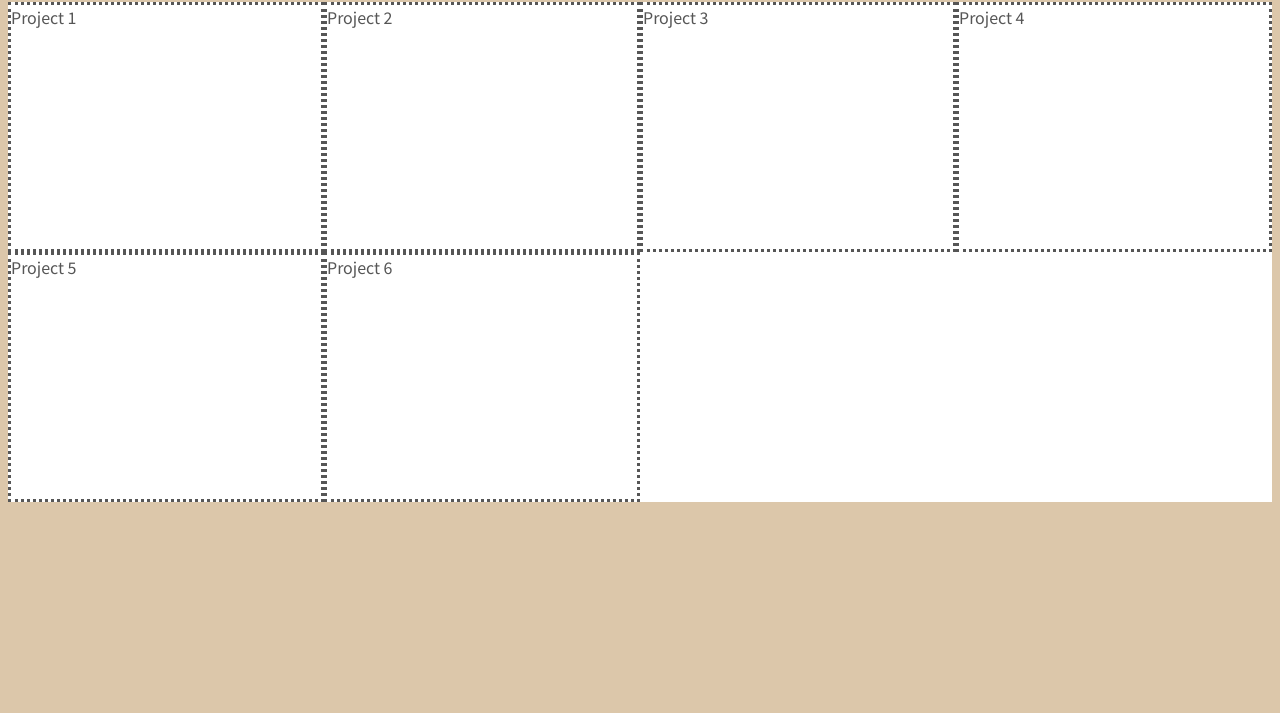
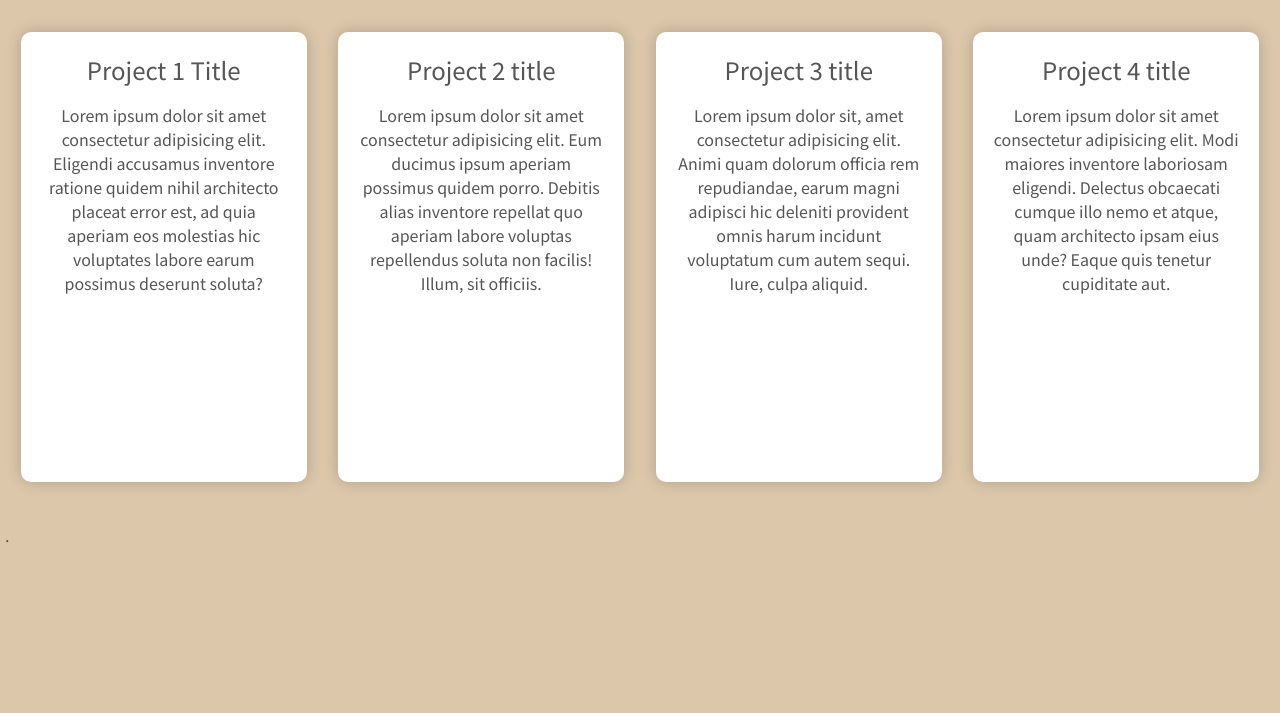
Before and after one commit to KLPainter/Portfolio, a website: page html/projects.html in a window 1280 px wide. Shown: the part 87-800 px from the top of the page. Drawn offline with Linux system fonts and the light colour scheme.

Commit message:
Good enough!

```diff
--- a/css/about.css
+++ b/css/about.css
@@ -34,4 +34,5 @@ body {
 img {
     width: 300px;
     float: right;
+    padding: 15px;
 }
--- a/css/launch.css
+++ b/css/launch.css
@@ -13,21 +13,29 @@ $body-color: $color-apple-core;
 $text-color: $color-blackboard;
 
 body {
-    padding: 0px;
     background-color: $body-color;
     font-family: 'Noto Sans KR', sans-serif;
     color: $text-color;
     opacity: 0;
     animation: 750ms ease-in 0s 1 normal forwards fadeIn;
-    display: grid;
-    grid-template-columns: 1 fr;
+    display: flex;
+    flex-direction: column;
+    justify-content: space-between;
     div {
+        /* border: 1px solid black; */
+        /* width: 50%; */
+        display: flex;
+        flex-direction: column;
+        text-align: center;
         align-self: center;
         justify-self: center;
     }
     img {
         align-self:  center;
         justify-self: center;
+    }
+    h1, h2 {
+        margin: 5px;
     }
 }
 
@@ -42,9 +50,9 @@ body {
 
 @media (min-width: 700px) {
     body {
-        grid-template-columns: 1fr 1fr;
-        img {
-            justify-self: end;
+        flex-direction: row;
+        div {
+            width: 50%;
         }
     }
 
--- a/css/main.css
+++ b/css/main.css
@@ -14,6 +14,7 @@ $color-background: $color-blueberry;
 $color-arrows: $color-apple-core;
 
 body {
+    margin: 0px;
     background-color: $color-background;
 }
 
@@ -23,7 +24,7 @@ nav {
     display: grid;
     text-align: center;
     grid-template-columns: [home] 1fr [projects] 1fr [about] 1fr [contact] 1fr;
-    grid-template-rows: 50px [visible-line] 200px [hidden-line] 100px auto;
+    grid-template-rows: 70px [visible-line] 200px [hidden-line] 100px auto;
     *{
          /* border: 1px solid red;  */
     }
@@ -44,7 +45,6 @@ nav {
 }
 
 #pointer-home, #pointer-projects, #pointer-about, #pointer-contact {
-    /* border: 1px solid blue; */
     position: relative;
 }
 
@@ -61,15 +61,18 @@ nav {
     display: block;
     position: absolute;
     transform: rotate(45deg);
-    animation-name: rise;
-    animation-duration: 500ms;
-    animation-fill-mode: forwards;
     &.visible {
+        animation-name: rise;
+        animation-duration: 500ms;
+        animation-fill-mode: forwards;
         animation-direction: forward;
         /* grid-row-start: visible-line; */
     }
     &.hidden {
-        animation-direction: reverse;
+        /* animation-name: rise;
+        animation-duration: 500ms;
+        animation-fill-mode: forwards;
+        animation-direction: reverse; */
         /* grid-row-start: hidden-line; */
     }
 }
--- a/css/projects.css
+++ b/css/projects.css
@@ -13,6 +13,7 @@ $body-color: $color-apple-core;
 $text-color: $color-blackboard;
 
 body {
+    padding: 5px;
     background-color: $body-color;
     font-family: 'Noto Sans KR', sans-serif;
     color: $text-color;
@@ -32,12 +33,31 @@ body {
 
 #page {
     margin: auto;
-    background-color: white;
+    background-color: $body-color;
     height: 500px;
     width: 100%;
     display: grid;
     grid-template-columns: repeat(auto-fit, minmax(300px, 1fr));
-    div {
-        border-style: dotted;
-    }
 }
+
+.card {
+  background-color: white;
+  width: 90%;
+  height: 90%;
+  align-self: center;
+  justify-self: center;
+  border-radius: 10px;
+  box-shadow: 0 0 15px rgba(0,0,0,0.2);
+}
+
+.content {
+  text-align: center;
+  margin: 10px;
+  padding: 10px;
+  .title {
+      font-size: 1.5em;
+  }
+  .description {
+      font-size: 1em;
+  }
+}
--- a/html/projects.html
+++ b/html/projects.html
@@ -11,12 +11,47 @@
 <body>
     <h1>Projects</h1>
     <div id="page">
-        <div>Project 1</div>
-        <div>Project 2</div>
-        <div>Project 3</div>
-        <div>Project 4</div>
-        <div>Project 5</div>
-        <div>Project 6</div>
+        <div class="card">
+            <div class="content">
+                <div class="title">
+                    Project 1 Title
+                </div>
+                <div class="description">
+                    <p>Lorem ipsum dolor sit amet consectetur adipisicing elit. Eligendi accusamus inventore ratione quidem nihil architecto placeat error est, ad quia aperiam eos molestias hic voluptates labore earum possimus deserunt soluta?</p>
+                </div>
+            </div>
+        </div>
+        <div class="card">
+            <div class="content">
+                <div class="title">
+                    Project 2 title
+                </div>
+                <div class="description">
+                    <p>Lorem ipsum dolor sit amet consectetur adipisicing elit. Eum ducimus ipsum aperiam possimus quidem porro. Debitis alias inventore repellat quo aperiam labore voluptas repellendus soluta non facilis! Illum, sit officiis.</p>
+                </div>
+            </div>
+        </div>
+        <div class="card">
+            <div class="content">
+                <div class="title">
+                    Project 3 title
+                </div>
+                <div class="description">
+                    <p>Lorem ipsum dolor sit, amet consectetur adipisicing elit. Animi quam dolorum officia rem repudiandae, earum magni adipisci hic deleniti provident omnis harum incidunt voluptatum cum autem sequi. Iure, culpa aliquid.</p>
+                </div>
+            </div>
+        </div>
+        <div class="card">
+            <div class="content">
+                <div class="title">
+                    Project 4 title
+                </div>
+                <div class="description">
+                    <p>Lorem ipsum dolor sit amet consectetur adipisicing elit. Modi maiores inventore laboriosam eligendi. Delectus obcaecati cumque illo nemo et atque, quam architecto ipsam eius unde? Eaque quis tenetur cupiditate aut.</p>
+                </div>
+            </div>
+        </div>
     </div>
+    <p>.</p>
 </body>
 </html>
```
Also changed, not shown: html/about.html (+6 -4 lines), index.html (+6 -5 lines), build/css/about.css, build/css/launch.css, build/css/main.css, build/css/projects.css.
